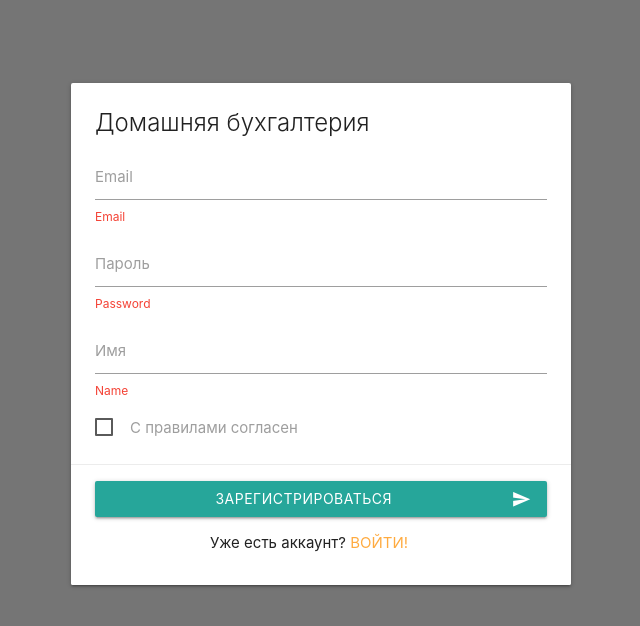
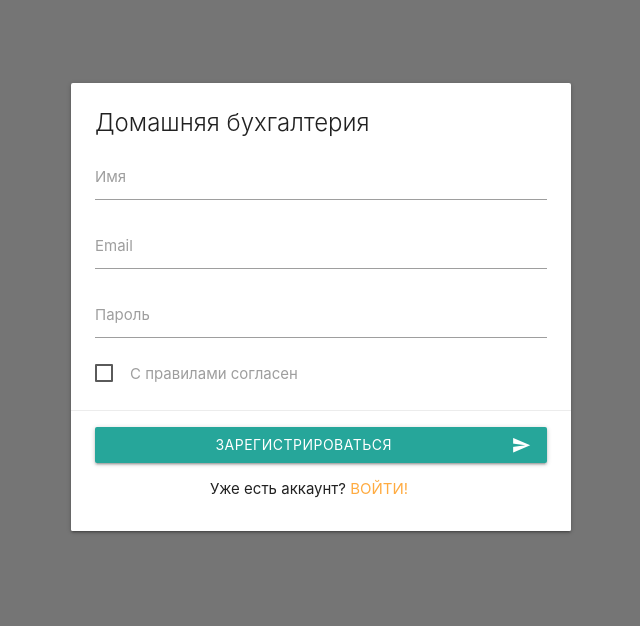
Before and after one commit to vladistarshinov/vue-crm-app, a Vue app: page /register in a window 1280 px wide. Shown: the top 626 px of the page, without its empty margins (319-959 px from the left). Built offline with nearby package versions, Linux system fonts and the light colour scheme.

Commit message:
#8 Register form (vuelidate), plugin of messages (logout)

```diff
--- a/src/components/Navbar.vue
+++ b/src/components/Navbar.vue
@@ -39,6 +39,8 @@
 </template>
 
 <script>
+import M from 'materialize-css'
+
 export default {
   data () {
     return {
@@ -56,7 +58,8 @@ export default {
     this.interval = setInterval(() => {
       this.date = new Date()
     }, 1000)
-    this.dropdown = window.M.Dropdown.init(this.$refs.dropdown, {
+    // if not import M from 'materialize-css', use window.M.Dropdown.init()
+    this.dropdown = M.Dropdown.init(this.$refs.dropdown, {
       constrainWidth: false,
       autoTrigger: true
     })
--- a/src/main.js
+++ b/src/main.js
@@ -5,13 +5,17 @@ import './registerServiceWorker'
 import router from './router'
 import store from './store'
 
-import 'materialize-css/dist/js/materialize.min'
+/* import 'materialize-css/dist/js/materialize.min' */
+import M from 'materialize-css'
 import dateFilter from '@/filters/date.filter'
+import messagePlugin from '@/utils/message.plugin'
 
 Vue.config.productionTip = false
 
+Vue.use(M)
 Vue.use(Vuelidate)
 Vue.filter('dateFilter', dateFilter)
+Vue.use(messagePlugin)
 
 new Vue({
   router,
--- /dev/null
+++ b/src/utils/message.plugin.js
@@ -0,0 +1,13 @@
+import M from 'materialize-css'
+
+export default {
+  install (Vue, options) {
+    Vue.prototype.$message = html => {
+      M.toast({ html })
+    }
+
+    Vue.prototype.$error = html => {
+      M.toast({ html: `[Ошибка]: ${html}` })
+    }
+  }
+}
--- /dev/null
+++ b/src/utils/messages.js
@@ -0,0 +1,3 @@
+export default {
+  logout: 'Вы вышли из системы!'
+}
--- a/src/views/Login.vue
+++ b/src/views/Login.vue
@@ -66,6 +66,7 @@
 
 <script>
 import { email, required, minLength } from 'vuelidate/lib/validators'
+import messages from '@/utils/messages'
 
 export default {
   name: 'login',
@@ -78,6 +79,11 @@ export default {
   validations: {
     email: { email, required },
     password: { required, minLength: minLength(6) }
+  },
+  mounted () {
+    if (messages[this.$route.query.message]) {
+      this.$message(messages[this.$route.query.message])
+    }
   },
   methods: {
     submitHandler () {
--- a/src/views/Register.vue
+++ b/src/views/Register.vue
@@ -1,36 +1,67 @@
 <template>
-  <form class="card auth-card">
+  <form class="card auth-card" @submit.prevent="submitHandler">
     <div class="card-content">
       <span class="card-title">Домашняя бухгалтерия</span>
       <div class="input-field">
         <input
-            id="email"
+            id="name"
             type="text"
+            v-model.trim="name"
+            :class="{invalid: $v.name.$dirty && !$v.name.required}"
         >
-        <label for="email">Email</label>
-        <small class="helper-text invalid">Email</small>
+        <label for="name">Имя</label>
+        <small
+          class="helper-text invalid"
+          v-if="$v.name.$dirty && !$v.name.required"
+        >
+          Введите ваше имя
+        </small>
       </div>
       <div class="input-field">
         <input
-            id="password"
-            type="password"
-            class="validate"
+            id="email"
+            type="text"
+            v-model.trim="email"
+            :class="{invalid: ($v.email.$dirty && !$v.email.required) || ($v.email.$dirty && !$v.email.email)}"
         >
-        <label for="password">Пароль</label>
-        <small class="helper-text invalid">Password</small>
+        <label for="email">Email</label>
+        <small
+          class="helper-text invalid"
+          v-if="$v.email.$dirty && !$v.email.required"
+        >
+          Поле Email не должно быть пустым
+        </small>
+        <small
+          class="helper-text invalid"
+          v-else-if="$v.email.$dirty && !$v.email.email"
+        >
+          Введите корректный Email
+        </small>
       </div>
       <div class="input-field">
         <input
-            id="name"
-            type="text"
-            class="validate"
+          id="password"
+          type="password"
+          v-model.trim="password"
+          :class="{invalid: ($v.password.$dirty && !$v.password.required) || ($v.password.$dirty && !$v.password.minLength)}"
         >
-        <label for="name">Имя</label>
-        <small class="helper-text invalid">Name</small>
+        <label for="password">Пароль</label>
+        <small
+          class="helper-text invalid"
+          v-if="$v.password.$dirty && !$v.password.required"
+        >
+          Введите пароль (не менее {{$v.password.$params.minLength.min}} символов)
+        </small>
+         <small
+          class="helper-text invalid"
+          v-else-if="$v.password.$dirty && !$v.password.minLength"
+        >
+          Введите пароль (осталось ввести {{$v.password.$params.minLength.min - password.length}})
+        </small>
       </div>
       <p>
         <label>
-          <input type="checkbox" />
+          <input type="checkbox" v-model="agreement" />
           <span>С правилами согласен</span>
         </label>
       </p>
@@ -48,22 +79,46 @@
 
       <p class="center">
         Уже есть аккаунт?
-        <a href="/">Войти!</a>
+        <router-link to="/login">Войти!</router-link>
       </p>
     </div>
   </form>
 </template>
 
-<style lang="scss">
-  .auth {
-    &-card {
-      width: 500px
+<script>
+import { email, required, minLength } from 'vuelidate/lib/validators'
+
+export default {
+  name: 'register',
+  data () {
+    return {
+      name: '',
+      email: '',
+      password: '',
+      agreement: false
     }
-    &-submit {
-      width: 100%
+  },
+  validations: {
+    name: { required },
+    email: { email, required },
+    password: { required, minLength: minLength(6) },
+    agreement: { checked: v => v }
+  },
+  methods: {
+    submitHandler () {
+      if (this.$v.$invalid) {
+        this.$v.$touch()
+        return
+      }
+      const formData = {
+        name: this.name,
+        email: this.email,
+        password: this.password
+      }
+
+      console.log(formData)
+      this.$router.push('/')
     }
   }
-  .helper-text.invalid {
-    color: #f44336
-  }
-</style>
+}
+</script>
```
